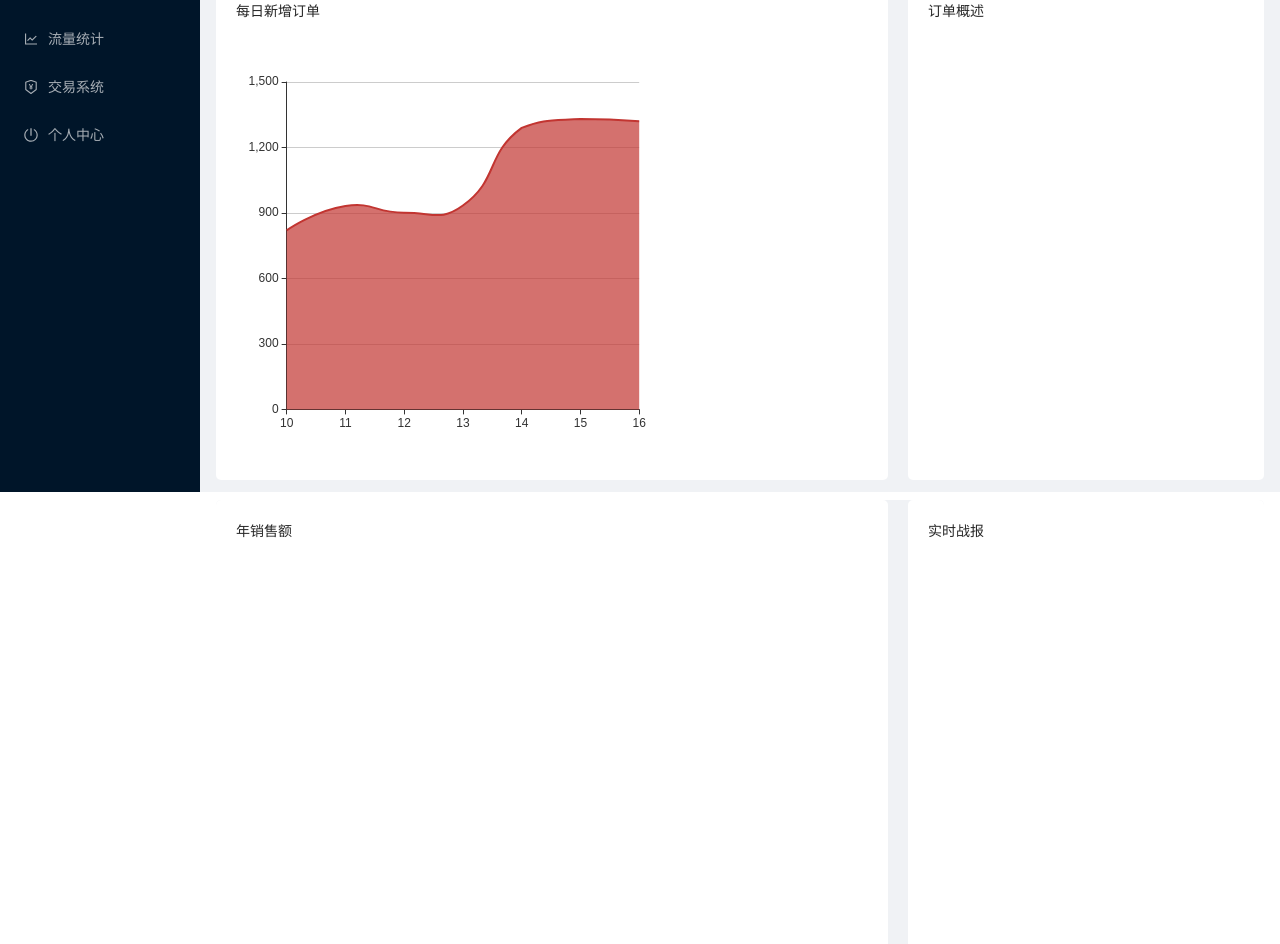
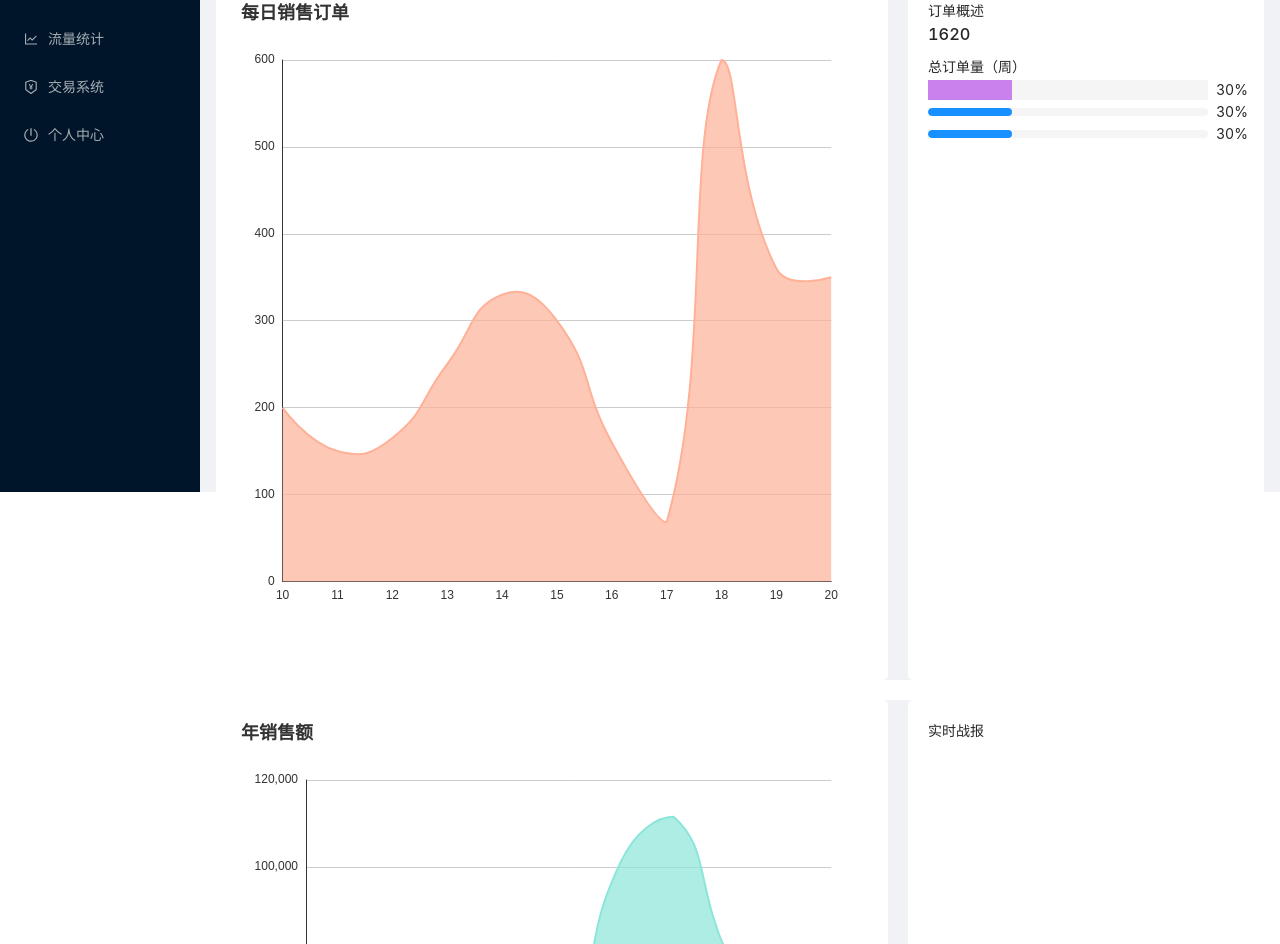
Before and after one commit to Rainbow124/TS-React, a React (Create React App) app: page / in a window 1280 px wide. Shown: the part 308-1252 px from the top of the page. Built offline with nearby package versions, Linux system fonts and the light colour scheme.

Commit message:
进度条

```diff
--- a/src/home/compenents/ECharts.tsx
+++ b/src/home/compenents/ECharts.tsx
@@ -7,79 +7,33 @@ import 'echarts/lib/chart/line';
 import 'echarts/lib/component/tooltip';
 import 'echarts/lib/component/title';
 
-class EchartsTest extends Component {
-    // constructor(props: any) {
-    //     super(props)
-    // }
+interface Charts {
+    [chartId: string]: any
+}
+
+class EchartsTest extends Component<Charts> {
+    constructor(props: any) {
+        super(props)
+        // console.log(props)
+
+    }
+
     componentDidMount() {
         // 基于准备好的dom，初始化echarts实例
-        let mainId = document.getElementById('orderForm1')
+        let mainId = document.getElementById(this.props.chartId)
         let myChart = echarts.init(mainId as HTMLCanvasElement);
         // 绘制图表
-        let option: any = {
-            title: {
-                text: ''
-            },
-            tooltip: {
-                trigger: 'axis',
-                axisPointer: {
-                    type: 'cross',
-                    label: {
-                        backgroundColor: '#6a7985'
-                    }
-                }
-            },
-            legend: {
-                data: ['邮件营销', '联盟广告', '视频广告', '直接访问', '搜索引擎']
-            },
-            toolbox: {
-                feature: {
-                    saveAsImage: {}
-                }
-            },
-            grid: {
-                left: '3%',
-                right: '4%',
-                bottom: '3%',
-                containLabel: true
-            },
-            xAxis: [
-                {
-                    type: 'category',
-                    boundaryGap: false,
-                    data: ['10', '11', '12', '13', '14', '15', '16']
-                }
-            ],
-            yAxis: [
-                {
-                    type: 'value'
-                }
-            ],
-            series: [
-                {
-                    name: '搜索引擎',
-                    type: 'line',
-                    symbol: 'none', //这句就是去掉点的
-                    smooth: true, //这句就是让曲线变平滑的
-                    stack: '总量',
-                    label: {
-                        normal: {
-                            show: true,
-                            position: 'top'
-                        }
-                    },
-                    areaStyle: {},
-                    data: [820, 932, 901, 934, 1290, 1330, 1320]
-                }
-            ]
-        };
 
-        myChart.setOption(option);
+
+        myChart.setOption(this.props.option);
     }
 
     render() {
         return (
-            <div id='orderForm1' style={{ width: 420, height: 420 }}></div>
+            <div>
+                <div id={this.props.chartId} style={{ width: 620, height: 620 }}></div>
+            </div>
+
         );
     }
 }
--- a/src/home/index.scss
+++ b/src/home/index.scss
@@ -78,13 +78,14 @@
     background: rgb(240, 242, 245);
     margin-top: 20px;
     width: 100%;
-    height: 500px;
+    height: 700px;
     border-radius: 5px;
     .content-left{
       padding: 20px;
       background: #fff;
       flex: 2;
       border-radius: 5px;
+      text-align: center;
 
     }
     .content-right{
--- a/src/home/index.tsx
+++ b/src/home/index.tsx
@@ -1,5 +1,5 @@
 import React, { Component } from 'react';
-import { Layout, Menu } from 'antd';
+import { Layout, Menu, Progress } from 'antd';
 import Echarts from './compenents/ECharts'
 import {
   MenuUnfoldOutlined,
@@ -16,12 +16,184 @@ import {
 import './index.scss'
 const { Header, Sider, Content } = Layout;
 
-class SiderDemo extends Component {
-  // constructor(props: string) {
-  //   super(props)
-  // }
+class SiderDemo extends Component<any> {
+  [x: string]: any
+  child: any = {}  //主要加这个
+  onRef = (ref: any) => {
+    this.child = ref
+  }
   state = {
     collapsed: false,
+    chartId1: 'chartId1',
+    chartId2: 'chartId2',
+    option1: {
+      title: {
+        text: '每日销售订单'
+      },
+      tooltip: {
+        trigger: 'axis',
+        axisPointer: {
+          type: 'cross',
+          label: {
+            backgroundColor: '#feb197'
+          }
+        }
+      },
+
+      toolbox: {
+        feature: {
+          saveAsImage: {}
+        }
+      },
+      dataRange: {
+        color: ['#feb197'],//颜色
+      },
+      axisLine: {            // 坐标轴线
+        show: false,        // 默认显示，属性show控制显示与否
+        lineStyle: {       // 属性lineStyle控制线条样式
+          color: '#ccc',
+          width: 1,
+          type: 'solid'
+        }
+      },
+      grid: {
+        left: '3%',
+        right: '4%',
+        bottom: '3%',
+        containLabel: true
+      },
+      xAxis: [
+        {
+          type: 'category',
+          boundaryGap: false,
+          data: ['10', '11', '12', '13', '14', '15', '16', '17', '18', '19', '20'],
+          axisTick: {
+            show: false,
+          }
+        }
+      ],
+      yAxis: [
+        {
+          type: 'value',
+          axisTick: {
+            show: false,
+          }
+        }
+      ],
+      series: [
+        {
+          name: '日销量',
+          type: 'line',
+          symbol: 'none', //这句就是去掉点的
+          smooth: true, //这句就是让曲线变平滑的
+          stack: '总量',
+          label: {
+            normal: {
+              show: true,
+              position: 'top'
+            }
+          },
+          areaStyle: {
+            normal: {
+              color: '#feb197' //改变区域颜色
+            }
+          },
+          itemStyle: {
+            normal: {
+              color: '#feb197', //改变折线点的颜色
+              lineStyle: {
+                color: '#feb197' //改变折线颜色
+              }
+            }
+          },
+          data: [200, 150, 165, 250, 330, 300, 160, 68, 600, 360, 350]
+        }
+      ]
+    },
+    option2: {
+      title: {
+        text: '年销售额'
+      },
+      tooltip: {
+        trigger: 'axis',
+        axisPointer: {
+          type: 'cross',
+          label: {
+            backgroundColor: '#8ce5d9'
+          }
+        }
+      },
+
+      toolbox: {
+        feature: {
+          saveAsImage: {}
+        }
+      },
+      dataRange: {
+        color: ['#8ce5d9'],//颜色
+      },
+      axisLine: {            // 坐标轴线
+        show: false,        // 默认显示，属性show控制显示与否
+        lineStyle: {       // 属性lineStyle控制线条样式
+          color: '#ccc',
+          width: 1,
+          type: 'solid'
+        }
+      },
+      grid: {
+        left: '3%',
+        right: '4%',
+        bottom: '3%',
+        containLabel: true
+      },
+      xAxis: [
+        {
+          type: 'category',
+          boundaryGap: false,
+          data: ['2', '3', '4', '5', '6', '7', '8', '9', '10', '11', '12'],
+          axisTick: {
+            show: false,
+          }
+        }
+      ],
+      yAxis: [
+        {
+          type: 'value',
+          axisTick: {
+            show: false,
+          }
+        }
+      ],
+      series: [
+        {
+          name: '年销售额',
+          type: 'line',
+          symbol: 'none', //这句就是去掉点的
+          smooth: true, //这句就是让曲线变平滑的
+          stack: '总量',
+          label: {
+            normal: {
+              show: true,
+              position: 'top'
+            }
+          },
+          areaStyle: {
+            normal: {
+              color: '#8ce5d9' //改变区域颜色
+            }
+          },
+          itemStyle: {
+            normal: {
+              color: '#8ce5d9', //改变折线点的颜色
+              lineStyle: {
+                color: '#8ce5d9' //改变折线颜色
+              }
+            }
+          },
+          data: [38000, 55000, 60901, 41934, 43290, 61330, 101320, 111563, 80435, 58003, 60000]
+        }
+      ]
+    }
   };
 
   toggle = () => {
@@ -35,7 +207,7 @@ class SiderDemo extends Component {
         <Sider trigger={null} collapsible collapsed={this.state.collapsed}>
           <div className="logo" >
             {/* <img className="logo-home" src="../images/logo.jpg" alt=""/> */}
-            <h1 className="logo-name">熊猫家私</h1>
+            <h1 className="logo-name">xxx</h1>
           </div>
           <Menu theme="dark" mode="inline" defaultSelectedKeys={['1']}>
             <Menu.Item key="1" icon={<UserOutlined />}>
@@ -133,21 +305,33 @@ class SiderDemo extends Component {
               </div>
               <div className="content-conter">
                 <div className="content-left">
-                  <span>每日新增订单</span>
                   <div >
-                    <Echarts />
+                    <Echarts chartId={this.state.chartId1} option={this.state.option1} />
                   </div>
                 </div>
                 <div className="content-right">
                   <span>订单概述</span>
-
+                  <div>
+                    <h3>1620</h3>
+                    <span>总订单量（周）</span>
+                  </div>
+                  <div>
+                    <div className='online-methed'>
+                      <Progress percent={30} strokeWidth={20} strokeColor='#ca81ed' strokeLinecap='square'/>
+                    </div>
+                    <div className='underline-methed'>
+                      <Progress percent={30} />
+                    </div>
+                    <div className='savings-methed'>
+                      <Progress percent={30} />
+                    </div>
+                  </div>
                 </div>
               </div>
               <div className="content-conter">
                 <div className="content-left">
-                  <span>年销售额</span>
                   <div >
-                    <Echarts />
+                    <Echarts chartId={this.state.chartId2} option={this.state.option2} />
                   </div>
                 </div>
                 <div className="content-right">
```
